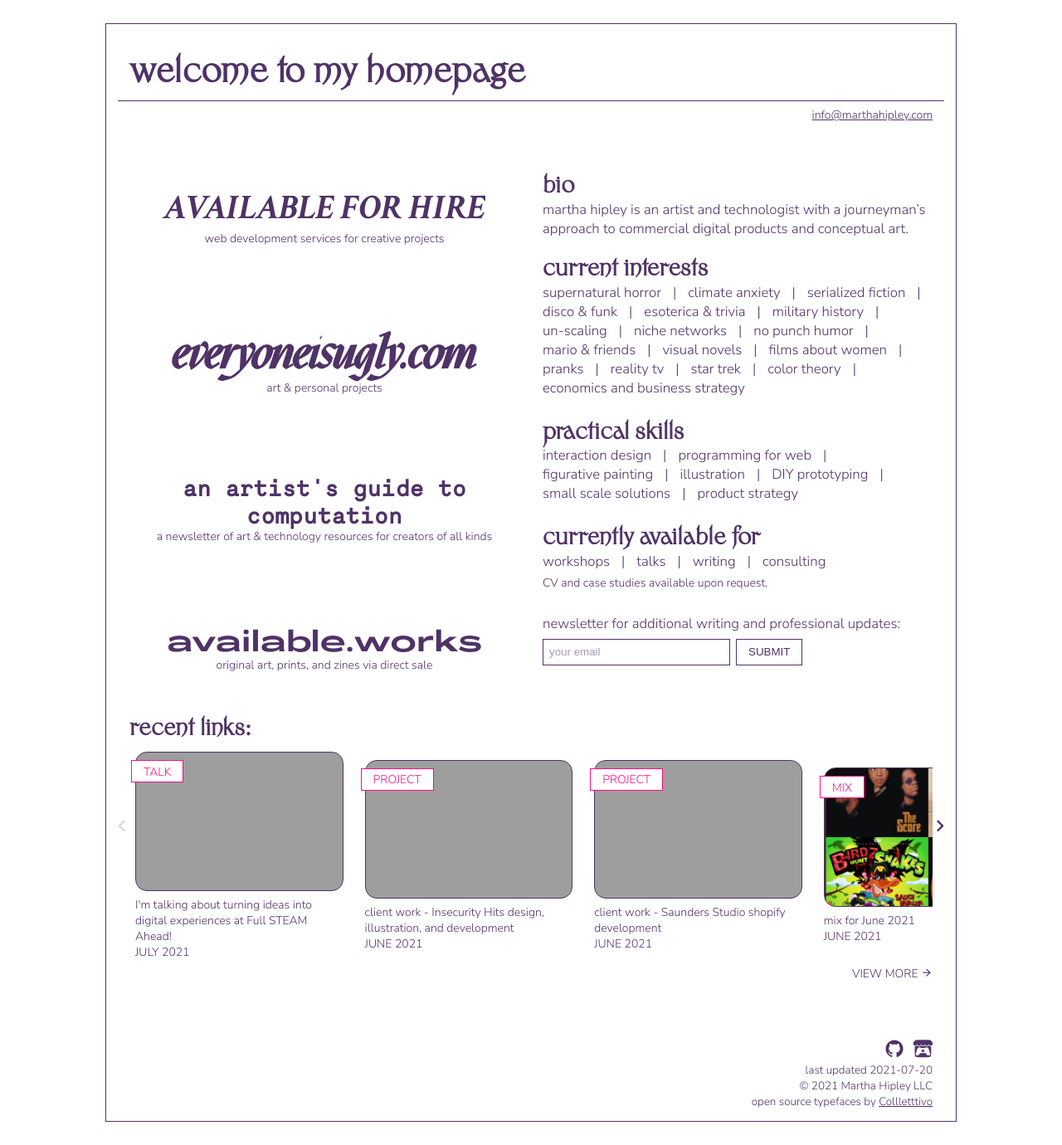
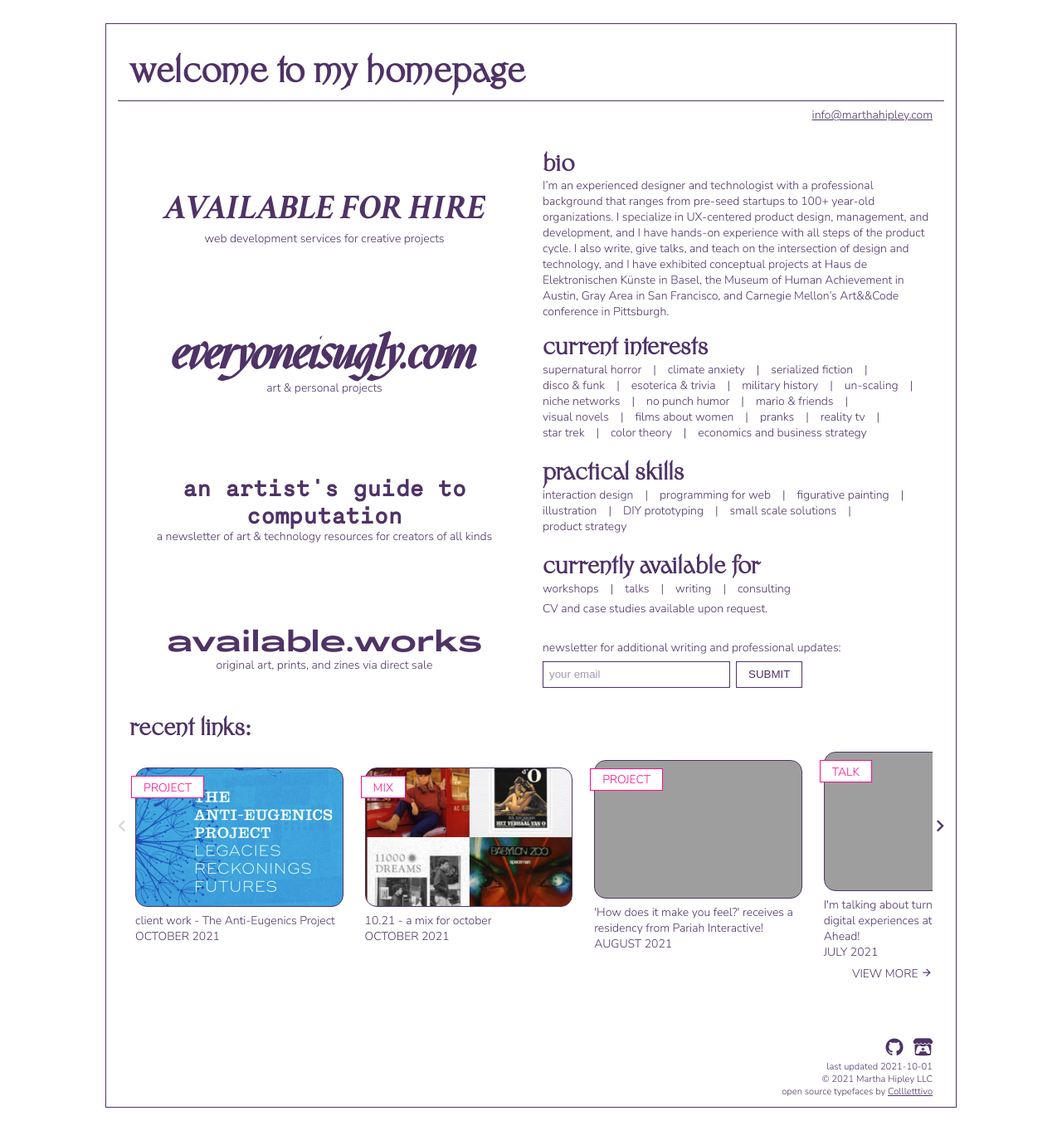
Before and after one commit to mhipley/marthahipley-2020, a Jekyll site: the page built from index.markdown, in a window 1280 px wide. Shown: the whole page at 83% size. Built offline with Jekyll 4.4.1, drawn with Linux system fonts in a browser that asks for light colours; nearby versions of some CDN libraries; some web fonts are replaced.

```diff
--- a/_sass/includes/_typography.scss
+++ b/_sass/includes/_typography.scss
@@ -130,7 +130,7 @@ h6 {
 }
 
 p, ul {
-    font-size: 1.2em;
+    font-size: 1em;
 }
 
 ::-webkit-input-placeholder { /* Edge */
--- a/index.markdown
+++ b/index.markdown
@@ -5,7 +5,7 @@ title: "welcome to my homepage"
 
 ### bio
 
-martha hipley is an artist and technologist with a journeyman's approach to commercial digital products and conceptual art.
+I’m an experienced designer and technologist with a professional background that ranges from pre-seed startups to 100+ year-old organizations. I specialize in UX-centered product design, management, and development, and I have hands-on experience with all steps of the product cycle. I also write, give talks, and teach on the intersection of design and technology, and I have exhibited conceptual projects at Haus de Elektronischen Künste in Basel, the Museum of Human Achievement in Austin, Gray Area in San Francisco, and Carnegie Mellon's Art&&Code conference in Pittsburgh.
 
 ### current interests
 
```
Also changed, not shown: _posts/2020-10-01-october-mix.markdown (added, +11 -0 lines), _posts/2021-08-01-pariah.markdown (added, +11 -0 lines), _posts/2021-10-01-aep.markdown (added, +25 -0 lines), images/aep-screenshot.png (added), images/october-mix.png (added), 2 other files.
